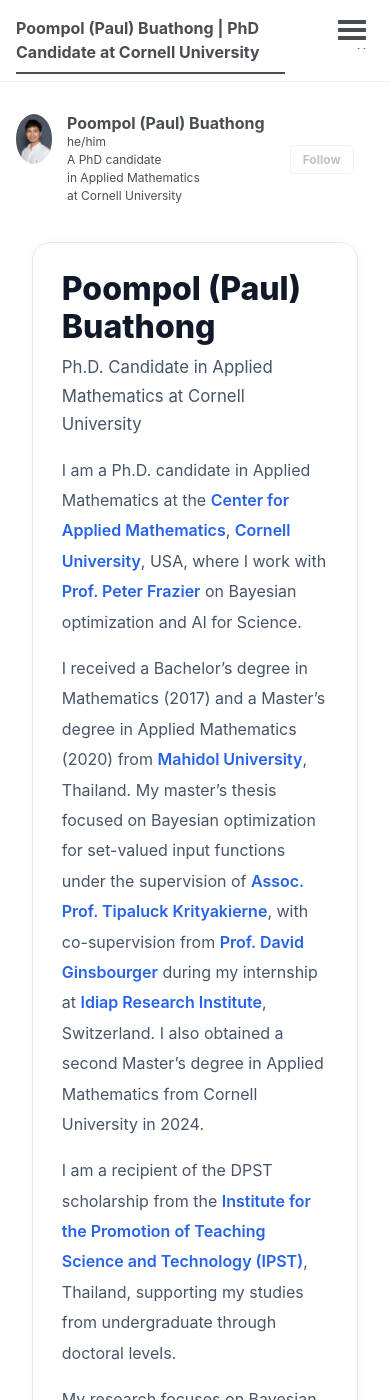
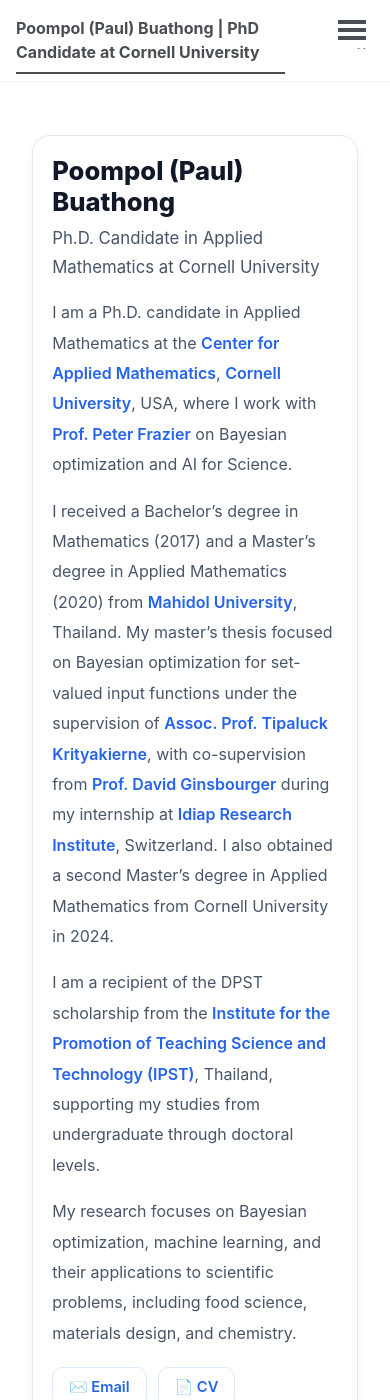
Before and after one commit to poompol/poompol.github.io, a Jekyll site: the page built from _pages/about.md, in a window 390 px wide and 1400 px high. Built offline with Jekyll 4.4.1, drawn with Linux system fonts in a browser that asks for light colours; a script bundle is joined from its source files by our own code; library files that are not in the unit come from our copies; some of the changed lines change nothing that is shown.

Commit message:
Update about.md

```diff
--- a/_pages/about.md
+++ b/_pages/about.md
@@ -9,12 +9,15 @@
 
 <style>
 
-/* Expand content area correctly */
+/* =========================
+   Main page layout
+   ========================= */
+
 .page {
   max-width: none !important;
   width: auto !important;
   margin-left: 320px !important;
-  margin-right: 4rem !important;
+  margin-right: 3rem !important;
   padding-right: 0 !important;
 }
 
@@ -24,10 +27,14 @@
   width: 100% !important;
 }
 
-/* Keep sidebar visible */
 .sidebar {
   opacity: 1 !important;
+  z-index: 1;
 }
+
+/* =========================
+   Home layout
+   ========================= */
 
 .home-intro {
   margin-top: 0.5rem;
@@ -36,7 +43,7 @@
 
 .home-top-grid {
   display: grid;
-  grid-template-columns: 2.4fr 1fr;
+  grid-template-columns: minmax(0, 2.4fr) minmax(260px, 1fr);
   gap: 1.8rem;
   align-items: start;
   width: 100%;
@@ -50,6 +57,7 @@
   margin-bottom: 1.4rem;
   box-shadow: 0 2px 10px rgba(15, 23, 42, 0.05);
   transition: all 0.18s ease;
+  min-width: 0;
 }
 
 .home-card:hover {
@@ -125,6 +133,10 @@
   color: #111827;
 }
 
+/* =========================
+   Travels
+   ========================= */
+
 .travel-date {
   font-size: 0.82rem;
   font-weight: 800;
@@ -158,17 +170,67 @@
   text-decoration: underline;
 }
 
+/* =========================
+   Research grid
+   ========================= */
+
+.research-grid {
+  display: grid;
+  grid-template-columns: repeat(auto-fit, minmax(280px, 1fr));
+  gap: 1.4rem;
+  margin-top: 1.2rem;
+}
+
+/* =========================
+   Responsive fix
+   ========================= */
+
 @media (max-width: 1500px) {
   .page {
-    width: auto !important;
+    margin-left: 300px !important;
+    margin-right: 2rem !important;
+  }
+
+  .home-top-grid {
+    grid-template-columns: minmax(0, 1fr);
+  }
+}
+
+@media (max-width: 1200px) {
+  .sidebar {
+    display: none !important;
+  }
+
+  .page {
+    width: 100% !important;
+    max-width: none !important;
     margin-left: 0 !important;
     margin-right: 0 !important;
+    padding-left: 2rem !important;
+    padding-right: 2rem !important;
+  }
+
+  .home-top-grid {
+    grid-template-columns: 1fr !important;
+  }
+}
+
+@media (max-width: 700px) {
+  .page {
     padding-left: 1rem !important;
     padding-right: 1rem !important;
   }
 
-  .home-top-grid {
-    grid-template-columns: 1fr;
+  .home-card {
+    padding: 1.3rem 1.2rem;
+  }
+
+  .home-name {
+    font-size: 1.6rem;
+  }
+
+  .home-section-title {
+    font-size: 1.5rem;
   }
 }
 
@@ -255,32 +317,14 @@
 
 <div class="home-section-title">Research Highlights</div>
 
-<div style="
-display:grid;
-grid-template-columns:repeat(auto-fit,minmax(280px,1fr));
-gap:1.4rem;
-margin-top:1.2rem;
-">
+<div class="research-grid">
 
-<!-- Research Card 1 -->
 <div class="home-card">
-
-<div style="
-font-size:0.78rem;
-font-weight:800;
-letter-spacing:0.18em;
-text-transform:uppercase;
-color:#800020;
-margin-bottom:0.8rem;
-">
+<div style="font-size:0.78rem;font-weight:800;letter-spacing:0.18em;text-transform:uppercase;color:#800020;margin-bottom:0.8rem;">
 Kernel Methods
 </div>
 
-<div class="home-name" style="
-font-size:2rem;
-margin-bottom:1rem;
-line-height:1.05;
-">
+<div class="home-name" style="font-size:2rem;margin-bottom:1rem;line-height:1.05;">
 Set-valued Input Functions
 </div>
 
@@ -291,28 +335,14 @@
 <div class="home-links">
 <a href="https://arxiv.org/abs/1910.04086">🧩 Set-valued BO</a>
 </div>
-
 </div>
 
-<!-- Research Card 2 -->
 <div class="home-card">
-
-<div style="
-font-size:0.78rem;
-font-weight:800;
-letter-spacing:0.18em;
-text-transform:uppercase;
-color:#800020;
-margin-bottom:0.8rem;
-">
+<div style="font-size:0.78rem;font-weight:800;letter-spacing:0.18em;text-transform:uppercase;color:#800020;margin-bottom:0.8rem;">
 Grey-box Bayesian Optimization
 </div>
 
-<div class="home-name" style="
-font-size:2rem;
-margin-bottom:1rem;
-line-height:1.05;
-">
+<div class="home-name" style="font-size:2rem;margin-bottom:1rem;line-height:1.05;">
 Function Networks & Partial Evaluations
 </div>
 
@@ -323,28 +353,14 @@
 <div class="home-links">
 <a href="https://proceedings.mlr.press/v235/buathong24a.html">🕸️ pKGFN</a>
 </div>
-
 </div>
 
-<!-- Research Card 3 -->
 <div class="home-card">
-
-<div style="
-font-size:0.78rem;
-font-weight:800;
-letter-spacing:0.18em;
-text-transform:uppercase;
-color:#800020;
-margin-bottom:0.8rem;
-">
+<div style="font-size:0.78rem;font-weight:800;letter-spacing:0.18em;text-transform:uppercase;color:#800020;margin-bottom:0.8rem;">
 AI for Science
 </div>
 
-<div class="home-name" style="
-font-size:2rem;
-margin-bottom:1rem;
-line-height:1.05;
-">
+<div class="home-name" style="font-size:2rem;margin-bottom:1rem;line-height:1.05;">
 Protein Function Prediction
 </div>
 
@@ -355,28 +371,14 @@
 <div class="home-links">
 <a href="https://arxiv.org/abs/2605.06879">🧬 Evo-PU</a>
 </div>
-
 </div>
 
-<!-- Research Card 4 -->
 <div class="home-card">
-
-<div style="
-font-size:0.78rem;
-font-weight:800;
-letter-spacing:0.18em;
-text-transform:uppercase;
-color:#800020;
-margin-bottom:0.8rem;
-">
+<div style="font-size:0.78rem;font-weight:800;letter-spacing:0.18em;text-transform:uppercase;color:#800020;margin-bottom:0.8rem;">
 AI for Science
 </div>
 
-<div class="home-name" style="
-font-size:2rem;
-margin-bottom:1rem;
-line-height:1.05;
-">
+<div class="home-name" style="font-size:2rem;margin-bottom:1rem;line-height:1.05;">
 Formulation Design
 </div>
 
@@ -387,7 +389,6 @@
 <div class="home-links">
 <a href="https://www.sciencedirect.com/science/article/pii/S0268005X25012561">🥛 Formulation Design</a>
 </div>
-
 </div>
 
 </div>
```
